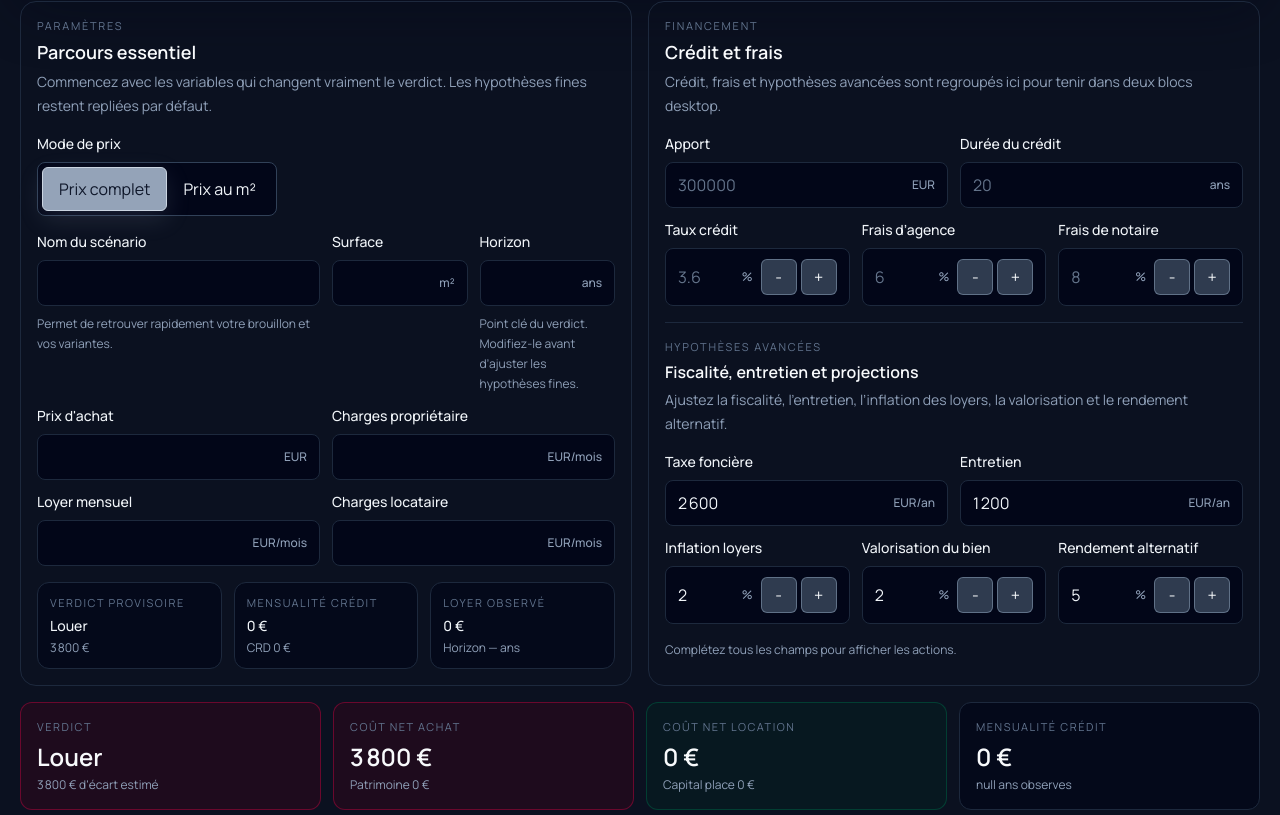
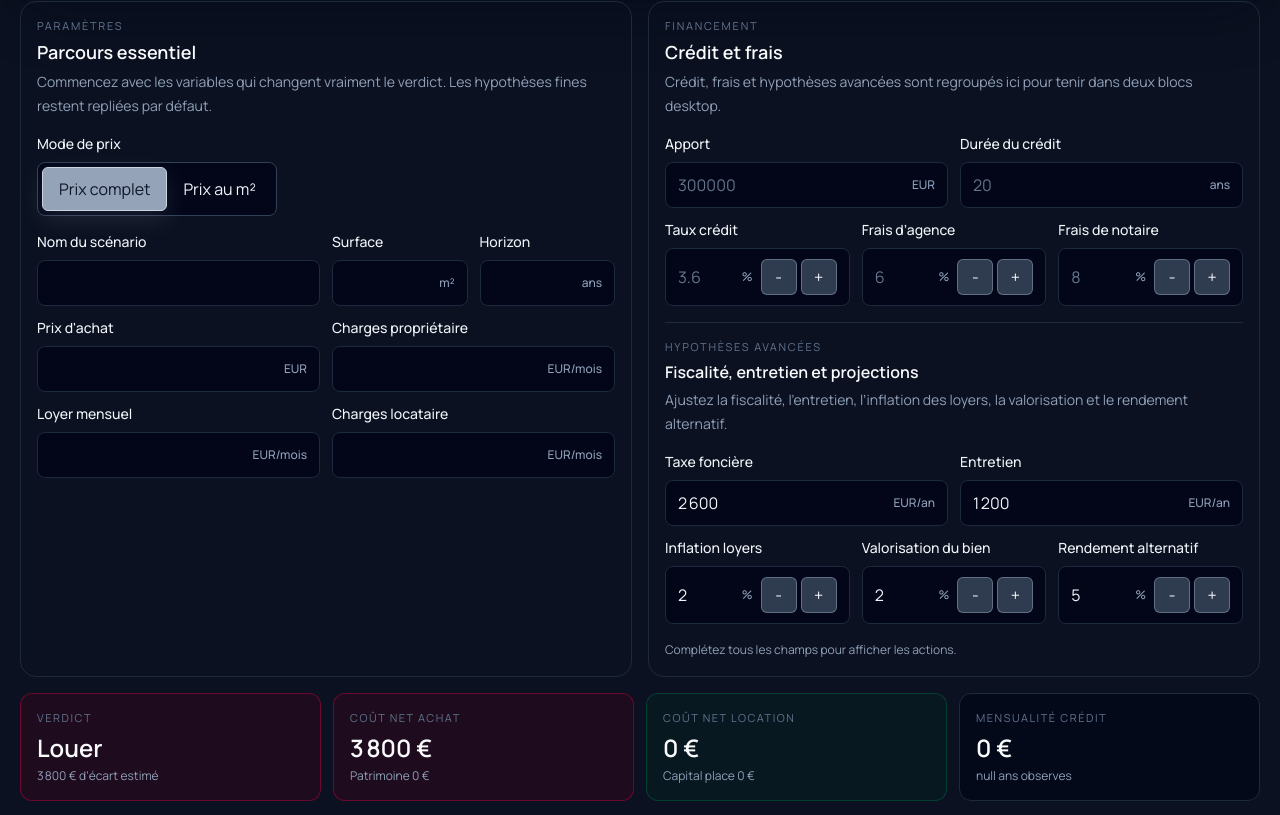
Before and after one commit to amorelpouliquen/acheter-ou-louer, a React (Vite) app: page / in a window 1280 px wide. Shown: the part 323-1138 px from the top of the page. Built offline with nearby package versions, Linux system fonts and the light colour scheme.

Commit message:
fix: stabilize questionnaire route and update form UX

```diff
--- a/src/App.jsx
+++ b/src/App.jsx
@@ -1,6 +1,7 @@
-import { lazy, Suspense, useEffect, useMemo, useRef, useState } from 'react'
+import { useEffect, useMemo, useRef, useState } from 'react'
 import ComparisonCards from './components/ComparisonCards.jsx'
 import HeaderSummary from './components/HeaderSummary.jsx'
+import QuestionnaireRoute from './components/QuestionnaireRoute.jsx'
 import ResultsSummary from './components/ResultsSummary.jsx'
 import ScenarioForm from './components/ScenarioForm.jsx'
 import ScenarioLibrary from './components/ScenarioLibrary.jsx'
@@ -11,7 +12,6 @@ const STORAGE_DB_NAME = 'simulateur-achat-db'
 const STORAGE_STORE_NAME = 'app-state'
 const STORAGE_RECORD_ID = 'saved-scenarios'
 const TIMELINE_YEARS = 25
-const QuestionnaireRoute = lazy(() => import('./components/QuestionnaireRoute.jsx'))
 const PRICING_MODES = {
   total: 'total',
   sqm: 'sqm',
@@ -69,7 +69,6 @@ const FIELD_META = {
     label: 'Nom du scénario',
     type: 'text',
     placeholder: '',
-    helper: 'Permet de retrouver rapidement votre brouillon et vos variantes.',
   },
   surfaceSqm: {
     id: 'surfaceSqm',
@@ -88,7 +87,6 @@ const FIELD_META = {
     min: 1,
     step: 1,
     placeholder: '',
-    helper: 'Point clé du verdict. Modifiez-le avant d’ajuster les hypothèses fines.',
   },
   purchasePrice: {
     id: 'purchasePrice',
@@ -730,16 +728,6 @@ function SiteFooter() {
   )
 }
 
-function RouteFallback() {
-  return (
-    <div className="min-h-screen bg-[#0b1120] px-4 py-8 text-slate-100">
-      <div className="mx-auto max-w-6xl rounded-3xl border border-slate-800 bg-slate-900/90 px-6 py-12 text-center shadow-[0_20px_60px_rgba(2,6,23,0.3)]">
-        <div className="text-sm font-medium text-slate-300">Chargement du questionnaire...</div>
-      </div>
-    </div>
-  )
-}
-
 function SimulatorPage({
   inputs,
   setInputs,
@@ -933,7 +921,6 @@ function SimulatorPage({
               <section ref={paramsRef}>
                 <ScenarioForm
                   inputs={inputs}
-                  scenario={scenario}
                   pricingModes={PRICING_MODES}
                   fieldMeta={FIELD_META}
                   onInputChange={updateInput}
@@ -941,7 +928,6 @@ function SimulatorPage({
                   onSave={saveScenario}
                   onReset={() => setInputs(normalizeInputs())}
                   onShowResults={() => jumpToSection('results')}
-                  formatCurrency={formatCurrency}
                   isMobile={isMobileViewport}
                 />
               </section>
@@ -1038,7 +1024,6 @@ function App() {
 
   if (route === '/form') {
     return (
-      <Suspense fallback={<RouteFallback />}>
       <QuestionnaireRoute
         inputs={inputs}
         pricingModes={PRICING_MODES}
@@ -1048,7 +1033,6 @@ function App() {
         formatCurrency={formatCurrency}
         formatNumber={formatNumber}
       />
-      </Suspense>
     )
   }
 
--- a/src/components/ScenarioForm.jsx
+++ b/src/components/ScenarioForm.jsx
@@ -205,19 +205,8 @@ function FormCard({ eyebrow, title, description, children }) {
   )
 }
 
-function MiniSummary({ label, value, helper }) {
-  return (
-    <div className="rounded-xl border border-slate-800 bg-slate-950/70 px-3 py-3">
-      <div className="text-[11px] uppercase tracking-[0.14em] text-slate-500">{label}</div>
-      <div className="mt-1 text-sm font-medium text-slate-100">{value}</div>
-      {helper ? <div className="mt-1 text-xs text-slate-400">{helper}</div> : null}
-    </div>
-  )
-}
-
 export default function ScenarioForm({
   inputs,
-  scenario,
   pricingModes,
   fieldMeta,
   onInputChange,
@@ -225,7 +214,6 @@ export default function ScenarioForm({
   onSave,
   onReset,
   onShowResults,
-  formatCurrency,
   isMobile,
 }) {
   const rateTripletIds = new Set([
@@ -320,24 +308,6 @@ export default function ScenarioForm({
               })}
             </div>
 
-            <div className="grid gap-3 sm:grid-cols-3">
-              <MiniSummary
-                label="Verdict provisoire"
-                value={scenario.advantage > 0 ? 'Acheter' : 'Louer'}
-                helper={formatCurrency(Math.abs(scenario.advantage))}
-              />
-              <MiniSummary
-                label="Mensualité crédit"
-                value={formatCurrency(scenario.monthlyLoanPayment)}
-                helper={`CRD ${formatCurrency(scenario.remainingBalance)}`}
-              />
-              <MiniSummary
-                label="Loyer observé"
-                value={formatCurrency(scenario.monthlyRent)}
-                helper={`Horizon ${inputs.horizonYears ?? '—'} ans`}
-              />
-            </div>
-
           </div>
         </FormCard>
 
```
Lines whose indentation alone changed are shown as unchanged.
